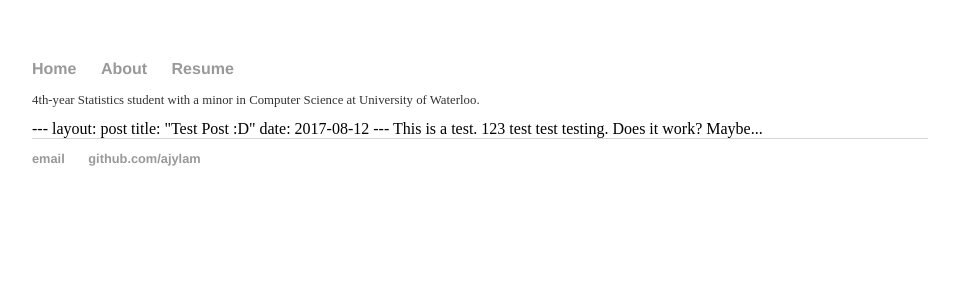
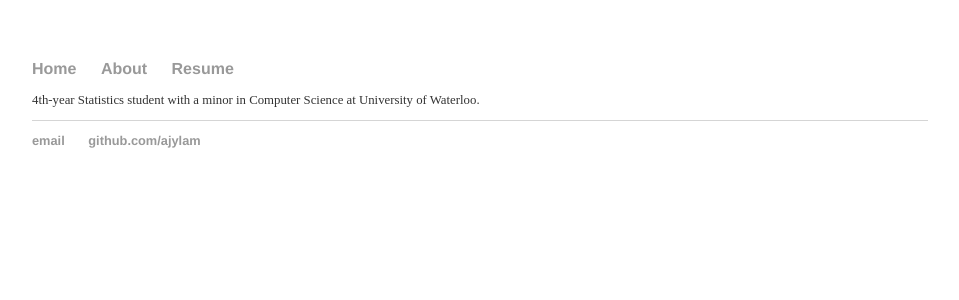
Before and after one commit to ajylam/ajylam.github.io, a Jekyll site: the page built from index.html, in a window 1280 px wide. Shown: the top 300 px of the page, without its empty margins (160-1119 px from the left). Built offline with Jekyll 4.4.1, drawn with Linux system fonts in a browser that asks for light colours.

Commit message:
Update index.html

```diff
--- a/index.html
+++ b/index.html
@@ -5,11 +5,3 @@ title: Amanda Lam
 <div class="blurb">
 	<p>4th-year Statistics student with a minor in Computer Science at University of Waterloo.</p>
 </div><!-- /.blurb -->
-
----
-layout: post
-title: "Test Post :D"
-date: 2017-08-12
----
-
-This is a test. 123 test test testing. Does it work? Maybe...
```
